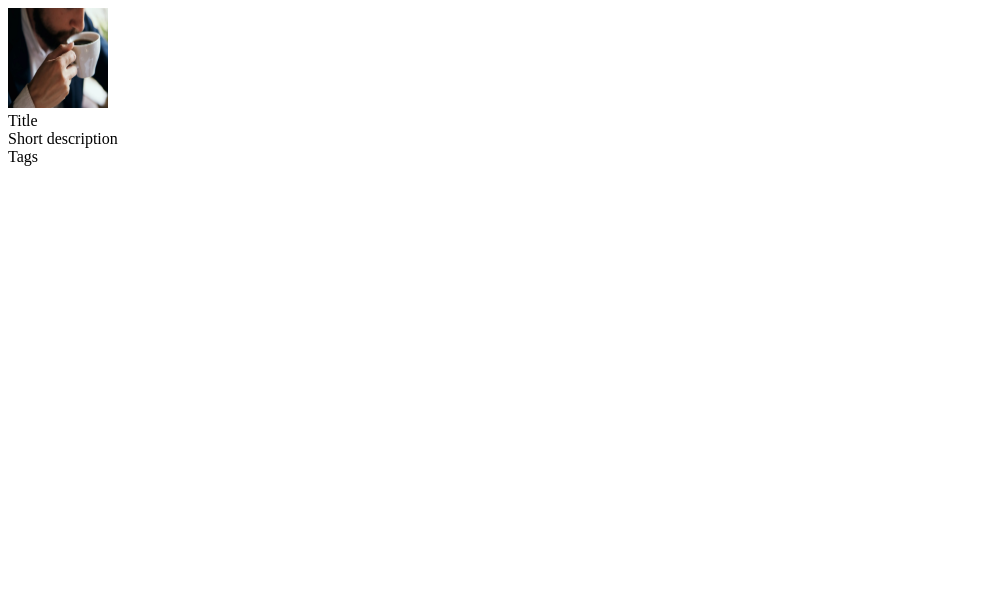
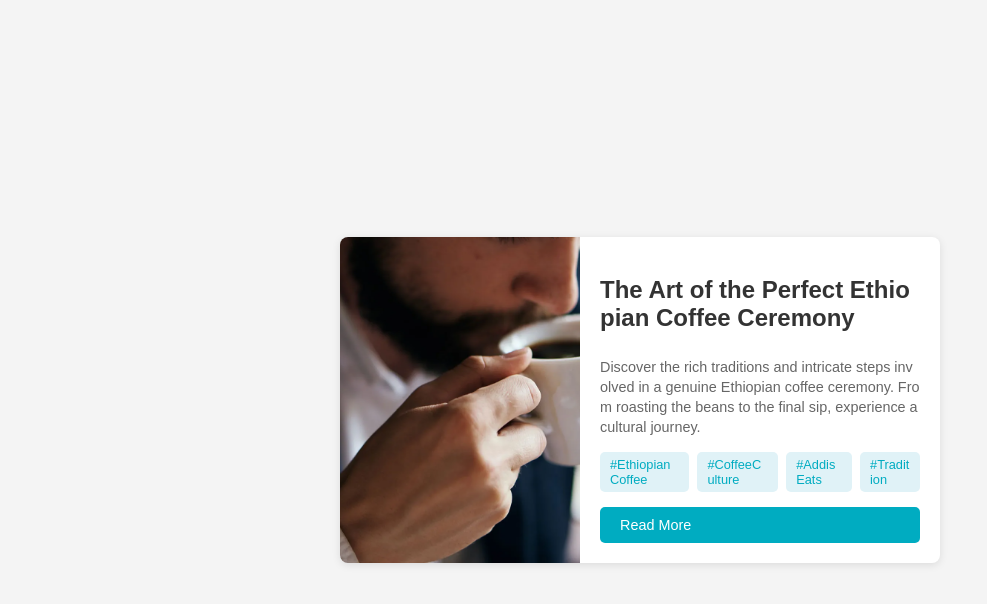
Before and after one commit to amannnnnyyyy/MinimalBlogCard, a plain HTML site: page index.html in a window 1280 px wide. Shown: the whole page, without its empty margins (0-987 px from the left). Drawn offline with Linux system fonts and the light colour scheme.

Commit message:
full blog

```diff
--- a/index.css
+++ b/index.css
@@ -0,0 +1,96 @@
+body {
+    font-family: sans-serif;
+    background-color: #f4f4f4;
+    display: flex;
+    justify-content: center;
+    align-items: center;
+    min-height: 100vh;
+    margin: 0;
+}
+
+.blog-card {
+    background-color: #fff;
+    border-radius: 8px;
+    box-shadow: 0 2px 8px rgba(0, 0, 0, 0.1);
+    overflow: hidden;
+    width: 80%;
+    max-width: 600px;
+    display: flex;
+    flex-direction: row;
+    margin: 20px;
+}
+
+.card-image {
+    flex: 0 0 40%;
+    overflow: hidden;
+}
+
+.card-image img {
+    width: 100%;
+    height: 100%;
+    object-fit: cover;
+    display: block;
+}
+
+.card-content {
+    flex: 1;
+    padding: 20px;
+    word-break: break-all;
+    display: flex;
+    flex-direction: column;
+    justify-content: space-between;
+}
+
+.card-title {
+    font-size: 1.5em;
+    margin-bottom: 10px;
+    color: #333;
+}
+
+.card-description {
+    color: #666;
+    font-size: 0.9em;
+    line-height: 1.4;
+    margin-bottom: 15px;
+}
+
+.card-tags {
+    display: flex;
+    gap: 8px;
+    margin-bottom: 15px;
+}
+
+.tag {
+    background-color: #e0f2f7;
+    color: #00acc1;
+    padding: 5px 10px;
+    border-radius: 5px;
+    font-size: 0.8em;
+}
+
+.read-more {
+    display: inline-block;
+    background-color: #00acc1;
+    color: #fff;
+    padding: 10px 20px;
+    text-decoration: none;
+    border-radius: 5px;
+    font-size: 0.9em;
+    transition: background-color 0.3s ease;
+}
+
+.read-more:hover {
+    background-color: #008ba7;
+}
+
+@media (max-width: 768px) {
+    .blog-card {
+        flex-direction: column;
+    }
+
+    .card-image {
+        width: 100%;
+        flex-basis: auto;
+        height: 200px;
+    }
+}
--- a/index.html
+++ b/index.html
@@ -3,18 +3,24 @@
 <head>
     <meta charset="UTF-8">
     <meta name="viewport" content="width=device-width, initial-scale=1.0">
-    <title>Document</title>
+    <title>Beautiful Blog Card</title>
     <link rel="stylesheet" href="index.css">
 </head>
 <body>
-    <div class="container">
-        <div>
-            <img src="./man-drinking-coffee.webp" alt="blog image" height="100" width="100">
+    <div class="blog-card">
+        <div class="card-image">
+            <img src="./man-drinking-coffee.webp" alt="Blog Image">
         </div>
-        <div>
-            <div>Title</div>
-            <div>Short description</div>
-            <div>Tags</div>
+        <div class="card-content">
+            <h2 class="card-title">The Art of the Perfect Ethiopian Coffee Ceremony</h2>
+            <p class="card-description">Discover the rich traditions and intricate steps involved in a genuine Ethiopian coffee ceremony. From roasting the beans to the final sip, experience a cultural journey.</p>
+            <div class="card-tags">
+                <span class="tag">#EthiopianCoffee</span>
+                <span class="tag">#CoffeeCulture</span>
+                <span class="tag">#AddisEats</span>
+                <span class="tag">#Tradition</span>
+            </div>
+            <a href="#" class="read-more">Read More</a>
         </div>
     </div>
 </body>
```
